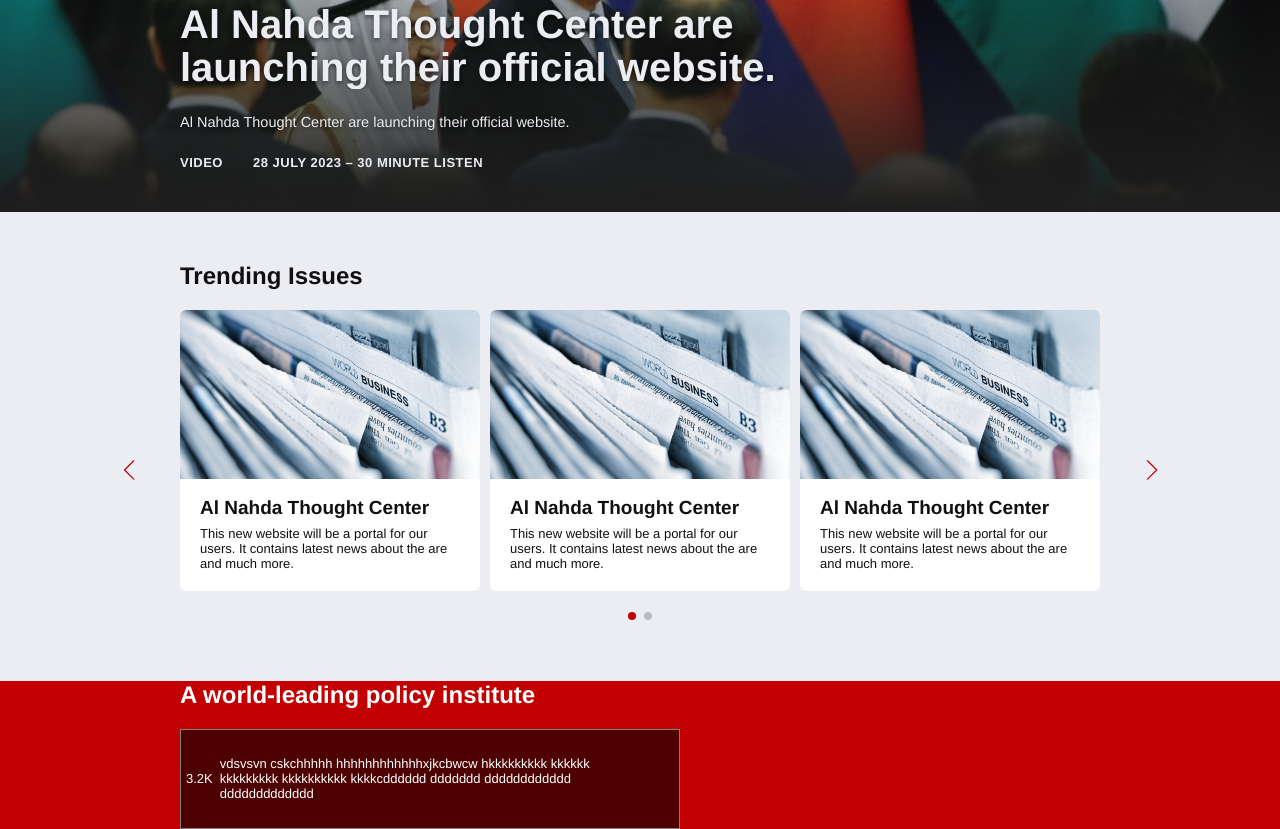
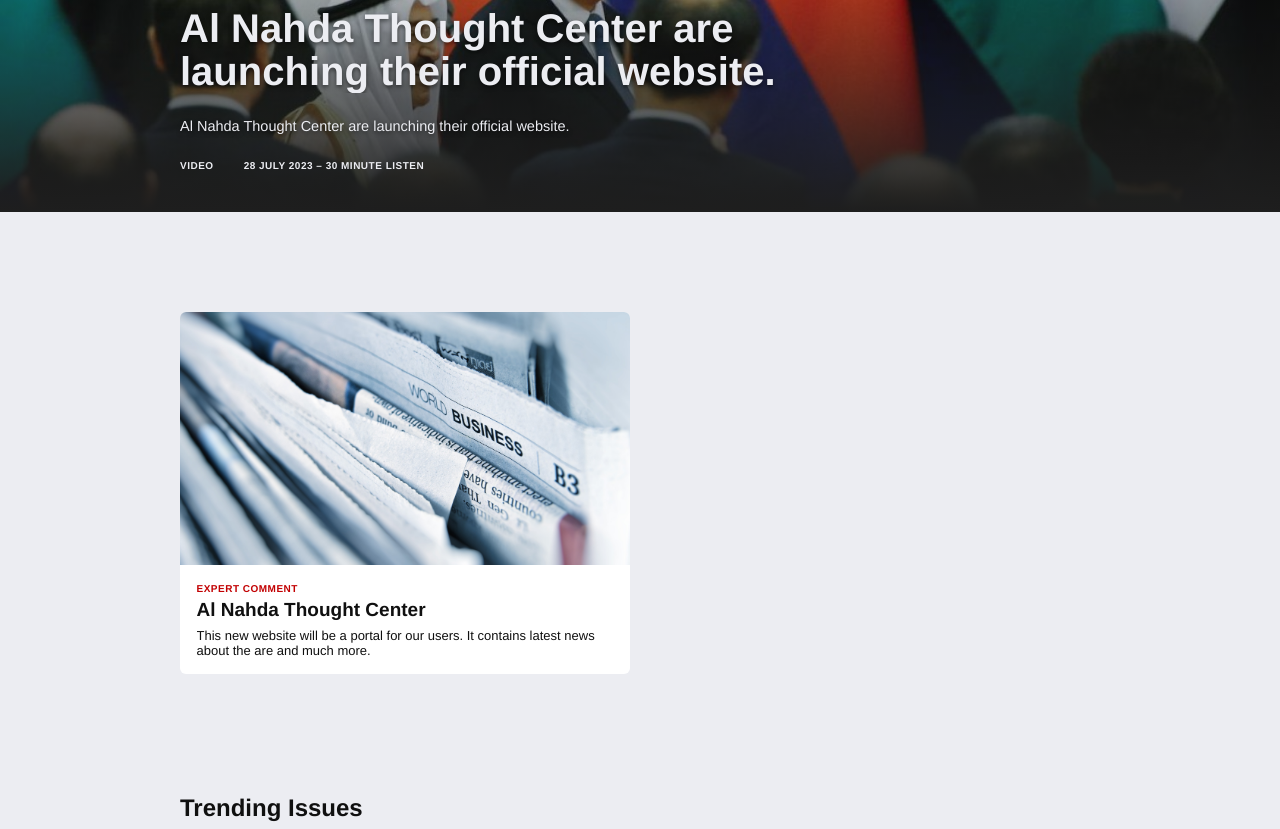
Before and after one commit to mohammad-makkeh/Al-Nahda-Thought-Center, a plain HTML site: page index.html in a window 1280 px wide. Shown: the part 508-1337 px from the top of the page. Drawn offline with nearby package versions, Linux system fonts and the light colour scheme.

Commit message:
full home page

```diff
--- a/assets/css/global.css
+++ b/assets/css/global.css
@@ -7,7 +7,7 @@
 :root {
     font-size: 62.5%;
     --inline-padding: 18rem;
-    --margin-block: 5rem;
+    --margin-block: 10rem;
 
     --accent-color: #c20002;
     --off-white-color: #ecedf2;
@@ -72,7 +72,7 @@ utility
     text-transform: uppercase;
     letter-spacing: 0.5px;
     line-height: 1.3;
-    font-size: 1.3rem;
+    font-size: 1rem;
     font-weight: 600;
     color: var(--accent-color);
 }
@@ -105,13 +105,12 @@ button {
     background-color: transparent;
     cursor: pointer;
 }
-input{
+input {
     all: unset;
 }
 .link:hover {
     text-decoration: underline;
 }
-
 
 .underline-effect {
     width: 100%;
@@ -141,10 +140,9 @@ input{
     font-size: 1.3rem;
     font-weight: 400;
 }
-.text-secondary{
-    opacity: .85;
+.text-secondary {
+    opacity: 0.85;
 }
-
 
 /*
 *
@@ -260,7 +258,11 @@ cards
 .card__body {
     display: flex;
     flex-direction: column;
-    padding: 2rem;
+    padding: 1.65rem;
+}
+
+.card-tag{
+    margin-bottom: .6rem;
 }
 
 /*
@@ -287,7 +289,7 @@ carousel swiper
 .swiper-pagination {
     /* bottom: -22px !important; */
 }
-.card-trio{
+.card-trio {
     display: grid;
     grid-template-columns: 1fr 1fr 1fr;
     gap: 10px;
@@ -328,6 +330,7 @@ carousel swiper
     padding-right: 0.3rem;
 }
 
+<<<<<<< Updated upstream
 /*
 *
 *
@@ -375,6 +378,8 @@ status
 /* .status-card-content:nth-child(odd){
 
 } */
+=======
+>>>>>>> Stashed changes
 /*
 *
 *
@@ -389,7 +394,7 @@ footer {
 }
 
 footer section {
-    padding-block: calc(var(--margin-block) * 0.7);
+    padding-block: calc(var(--margin-block) * 0.4);
     border-bottom: 1px solid var(--off-white-color);
 }
 
@@ -397,46 +402,50 @@ footer .social-reach {
     display: flex;
     justify-content: space-between;
 }
-footer .social-reach .email-collector{
+footer .social-reach .email-collector {
     max-width: 40%;
 }
-footer .social-reach .email-collector h3{
+footer .social-reach .email-collector h3 {
     margin-bottom: 1rem;
 }
-footer .social-reach .email-collector p{
+footer .social-reach .email-collector p {
     margin-bottom: 2rem;
 }
-footer .social-reach .email-collector .email-input{
+footer .social-reach .email-collector .email-input {
     display: flex;
     border-radius: var(--card-border-radius);
     overflow: hidden;
 }
-footer .social-reach .email-collector .email-input input[type=email]{
+footer .social-reach .email-collector .email-input input[type="email"] {
     background-color: var(--off-white-color);
     padding: 1rem 1.5rem;
     font-size: 1.6rem;
     flex-grow: 1;
 }
-footer .social-reach .email-collector .email-input input[type=email]::placeholder{
-    opacity: .8;
+footer
+    .social-reach
+    .email-collector
+    .email-input
+    input[type="email"]::placeholder {
+    opacity: 0.8;
 }
-footer .social-reach .email-collector .email-input button{
+footer .social-reach .email-collector .email-input button {
     padding: 1rem 1.5rem;
     background-color: var(--accent-color);
     color: white;
 }
-footer .social-reach .social-follow{
+footer .social-reach .social-follow {
     max-width: 40%;
 }
-footer .social-reach .social-follow h3{
+footer .social-reach .social-follow h3 {
     margin-bottom: 2rem;
 }
-footer .social-reach .social-follow .social-list{
+footer .social-reach .social-follow .social-list {
     display: flex;
     flex-wrap: wrap;
     gap: 1.5rem;
 }
-footer .social-reach .social-follow .social-list .social-icon{
+footer .social-reach .social-follow .social-list .social-icon {
     display: grid;
     place-items: center;
     width: 4rem;
@@ -448,16 +457,15 @@ footer .social-reach .social-follow .social-list .social-icon{
     font-size: 1.8rem;
     color: var(--accent-color);
 }
-footer .social-reach .social-follow .social-list .social-icon:hover{
+footer .social-reach .social-follow .social-list .social-icon:hover {
     color: white;
     background-color: var(--accent-color);
 }
 
-
-footer .popular-links h3{
+footer .popular-links h3 {
     margin-bottom: 2.5rem;
 }
-footer .popular-links ul{
+footer .popular-links ul {
     display: flex;
     flex-direction: column;
     flex-wrap: wrap;
@@ -466,23 +474,19 @@ footer .popular-links ul{
     max-width: 60%;
 }
 
-footer .popular-links ul li{
+footer .popular-links ul li {
     margin-bottom: 1.6rem;
     line-height: 1.3;
 }
-footer .popular-links ul li a{
+footer .popular-links ul li a {
     padding-bottom: 0.3rem;
 }
-footer .copyright{
+footer .copyright {
     padding-block: 1.5rem;
 }
 
-
-
-
-
 /* navigation bar */
-header{
+header {
     z-index: 900;
     position: fixed;
     left: 0;
@@ -491,45 +495,44 @@ header{
     width: 100%;
     padding-block: 20px;
     border-bottom: 1px solid var(--soft-gray);
-    transition: .3s;
+    transition: 0.3s;
 }
 
-
-header.light{
+header.light {
     background-color: white;
     color: var(--type-color);
 }
-header .header__logo img[data-background=light]{
+header .header__logo img[data-background="light"] {
     display: none;
 }
-header.light .header__logo img[data-background=light]{
+header.light .header__logo img[data-background="light"] {
     display: block;
 }
-header.light .header__logo img[data-background=transparent]{
+header.light .header__logo img[data-background="transparent"] {
     display: none;
 }
-header.light .fa-chevron-down{
+header.light .fa-chevron-down {
     color: var(--accent-color);
 }
 
-.header__logo_search_field{
+.header__logo_search_field {
     width: 100%;
     display: flex;
     justify-content: space-between;
     align-items: center;
 }
-.header__logo{
+.header__logo {
     width: 180px;
     aspect-ratio: 3.28;
 }
-.header__search_option{
+.header__search_option {
     font-size: 1.6rem;
     cursor: pointer;
 }
-.header__search_option span{
+.header__search_option span {
     position: relative;
 }
-.header__search_option span::after{
+.header__search_option span::after {
     content: "";
     position: absolute;
     left: 0;
@@ -538,38 +541,38 @@ header.light .fa-chevron-down{
     width: 100%;
     background-color: var(--accent-color);
 }
-.header__search_option .fa-search{
+.header__search_option .fa-search {
     display: none;
 }
-nav .header__main-menu{
+nav .header__main-menu {
     display: flex;
     gap: 3.5rem;
     margin-top: 30px;
 }
-.header__nav_option{
+.header__nav_option {
     display: flex;
     align-items: center;
     font-size: 1.6rem;
-    gap: .7rem;
+    gap: 0.7rem;
     cursor: pointer;
 }
-.header__right-group{
+.header__right-group {
     display: flex;
     align-items: center;
     gap: 20px;
 }
-.header__hamburger-menu{
+.header__hamburger-menu {
     display: none;
     font-size: inherit;
 }
-.header__hamburger-menu .fa-xmark{
+.header__hamburger-menu .fa-xmark {
     display: none;
 }
-.header__nav_option .fa-chevron-down{
+.header__nav_option .fa-chevron-down {
     font-size: 1.1rem;
 }
 
-.header__submenu{
+.header__submenu {
     background-color: white;
     height: 0px;
     overflow: hidden;
@@ -577,44 +580,49 @@ nav .header__main-menu{
     top: 100%;
     width: 100%;
     left: 0;
-    transition: .3s;
+    transition: 0.3s;
     color: var(--type-color);
 }
-.header__placeholders-wrapper{
+.header__placeholders-wrapper {
     display: flex;
     gap: 4rem;
 }
 .header__submenu__placeholder,
-.header__subsubmenu__placeholder{
-    transition: .3s;
+.header__subsubmenu__placeholder {
+    transition: 0.3s;
     padding-block: calc(var(--margin-block) * 1);
 }
-.header__submenu__content h3{
+.header__submenu__content h3 {
     margin-bottom: 2.7rem;
 }
 .header__submenu__content .submenu-list,
-.header__subsubmenu__content .submenu-list{
+.header__subsubmenu__content .submenu-list {
     display: flex;
     flex-direction: column;
     gap: 1.5rem;
     list-style: none;
     max-width: 65ch;
 }
-.header__subsubmenu__placeholder{
+.header__subsubmenu__placeholder {
     margin-top: 4.3rem;
     border-left: 1px solid var(--soft-gray);
     padding-left: 3rem;
 }
 
-
-
-
 /* articles gallery section */
-.articles-gallery{
+.main-gallery{
+    display: flex;
+    gap: 20px;
+    flex-direction: column;
+}
+.main-gallery__top,
+.main-gallery__bottom{
     display: grid;
+    gap: 20px;
+}
+.main-gallery__top{
+    grid-template-columns: 1fr 1fr;
+}
+.main-gallery__bottom{
     grid-template-columns: 1fr 1fr 1fr;
 }
-
-.articles-gallery:nth-child(1){
-    grid-template-columns: 1.5fr 1.5fr;
-}
--- a/index.html
+++ b/index.html
@@ -246,7 +246,35 @@
                     </div>
                 </div>
             </section>
-            <section class="container block-section gallery">
+            <section class="container block-section main-gallery">
+                <div class="main-gallery__top">
+                    <a href="#" class="card mobile-horizontal-card">
+                        <div class="card__media">
+                            <div class="img img-6_9">
+                                <img
+                                    src="/assets/img/exampleImg.png"
+                                    alt="exampleImg"
+                                />
+                            </div>
+                        </div>
+                        <div class="card__body">
+                            <div class="meta card-tag">expert comment</div>
+                            <h3 class="card__header card-title">
+                                Al Nahda Thought Center
+                            </h3>
+                            <div class="card__summary line-clamp-3">
+                                This new website will be a portal
+                                for our users. It contains latest
+                                news about the are and much more.
+                            </div>
+                        </div>
+                    </a>
+
+                </div>
+                <div class="main-gallery__bottom">
+
+                </div>
+
             </section>
             <section
                 class="container block-section carousel-section titled-section"
```
